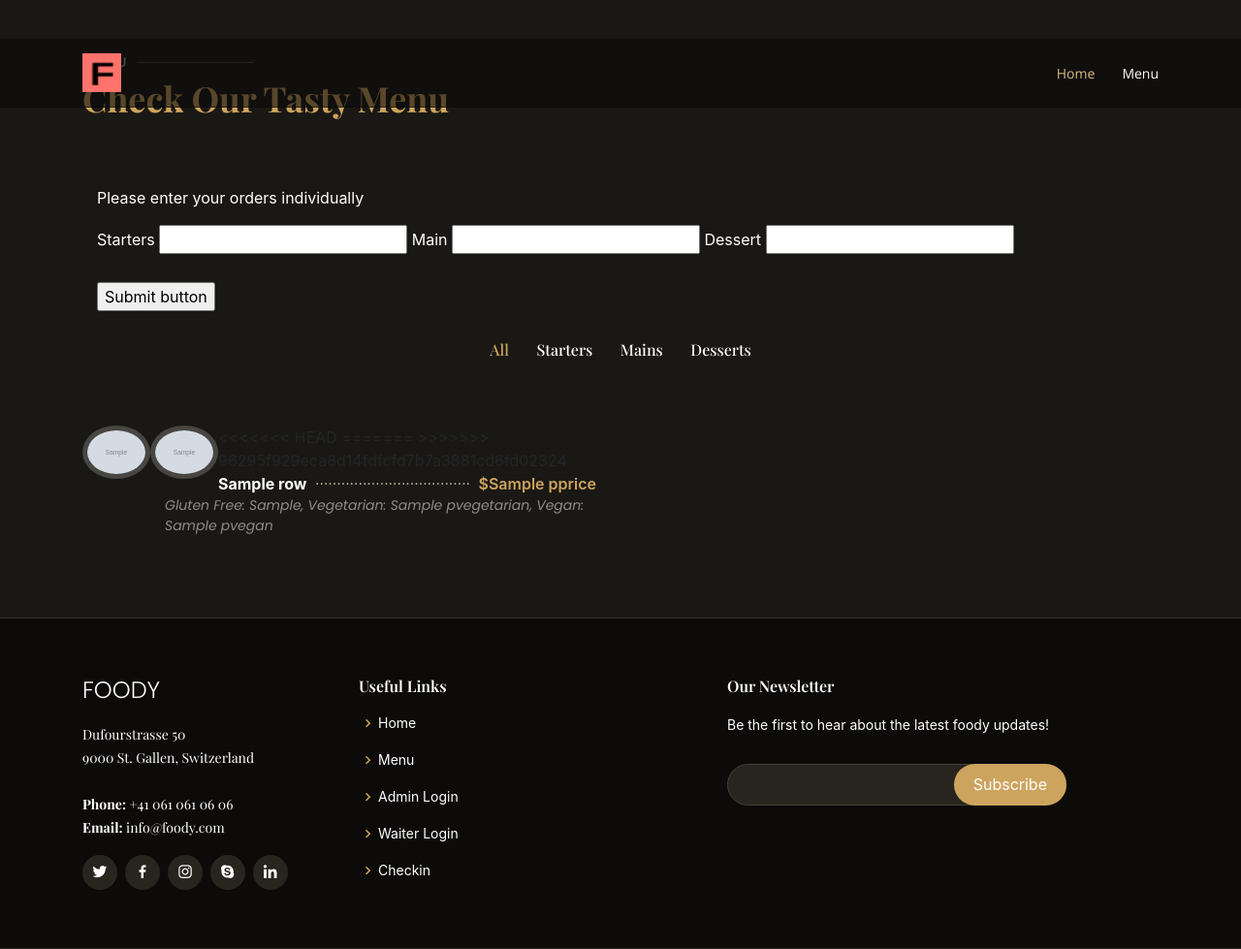
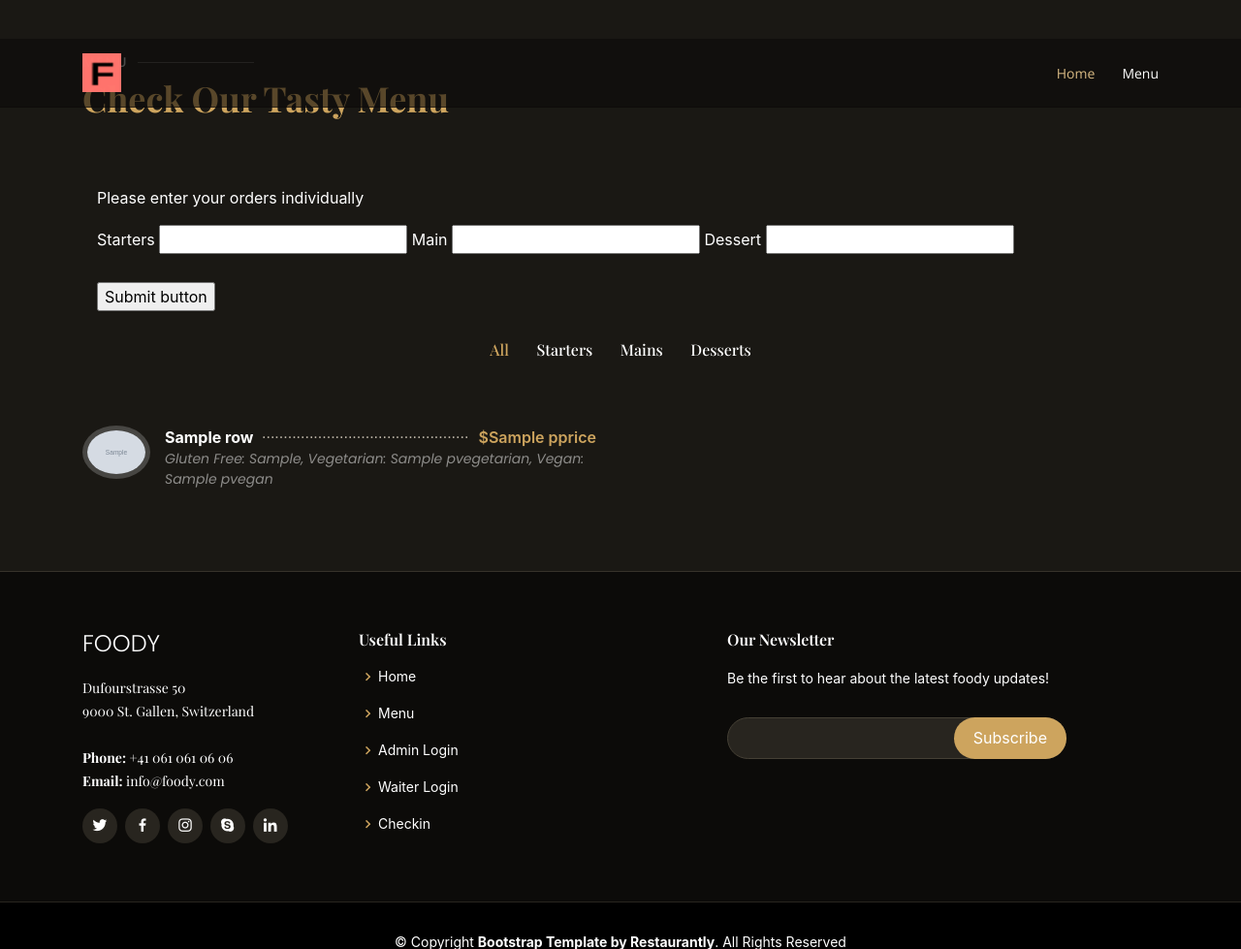
Before and after one commit to matthiasrossini/foody, a Flask app: template foody/templates/menu/menu.html in a window 1280 px wide. Shown: the top 979 px of the page at 97% size. Run offline with Flask 2, Linux system fonts and the light colour scheme; the template is opened without the code that fills it: most values are stand-ins (such as "Sample title", 1, 10 or a date in 2020); grey boxes marked "Sample" are stand-in pictures; form fields are guessed from the names that the template uses; some libraries are stand-ins or nearby versions; some web fonts are replaced.

Commit message:
dynamic menu

```diff
--- a/foody/templates/main/home.html
+++ b/foody/templates/main/home.html
@@ -116,7 +116,7 @@
         <div class="row menu-container" data-aos="fade-up" data-aos-delay="200">
           {% for index, row in products_df.iterrows() %}
             <div class="col-lg-6 menu-item filter-{{row['ptype']}}">
-              <img src={{ url_for("static", filename=row["pimage"]) }} class="menu-img" alt="">
+              <img src={{ row["img_public_url"] }} class="menu-img" alt="">
               <div class="menu-content">
                 <a style="color:white">{{ row['pname'] }} </a><span> ${{ row['pprice'] }} </span>
               </div>
--- a/foody/templates/menu/menu.html
+++ b/foody/templates/menu/menu.html
@@ -44,11 +44,7 @@
 
   {% for index, row in products_df.iterrows() %}
     <div class="col-lg-6 menu-item filter-{{row['ptype']}}">
-<<<<<<< HEAD
       <img src={{ row["img_public_url"] }} class="menu-img" alt="">
-=======
-      <img src={{ row["pimage"] }} class="menu-img" alt="">
->>>>>>> 96295f929eca8d14fdfcfd7b7a3881cd6fd02324
       <div class="menu-content">
         <a style="color:white">{{ row['pname'] }} </a><span> ${{ row['pprice'] }} </span>
       </div>
```
